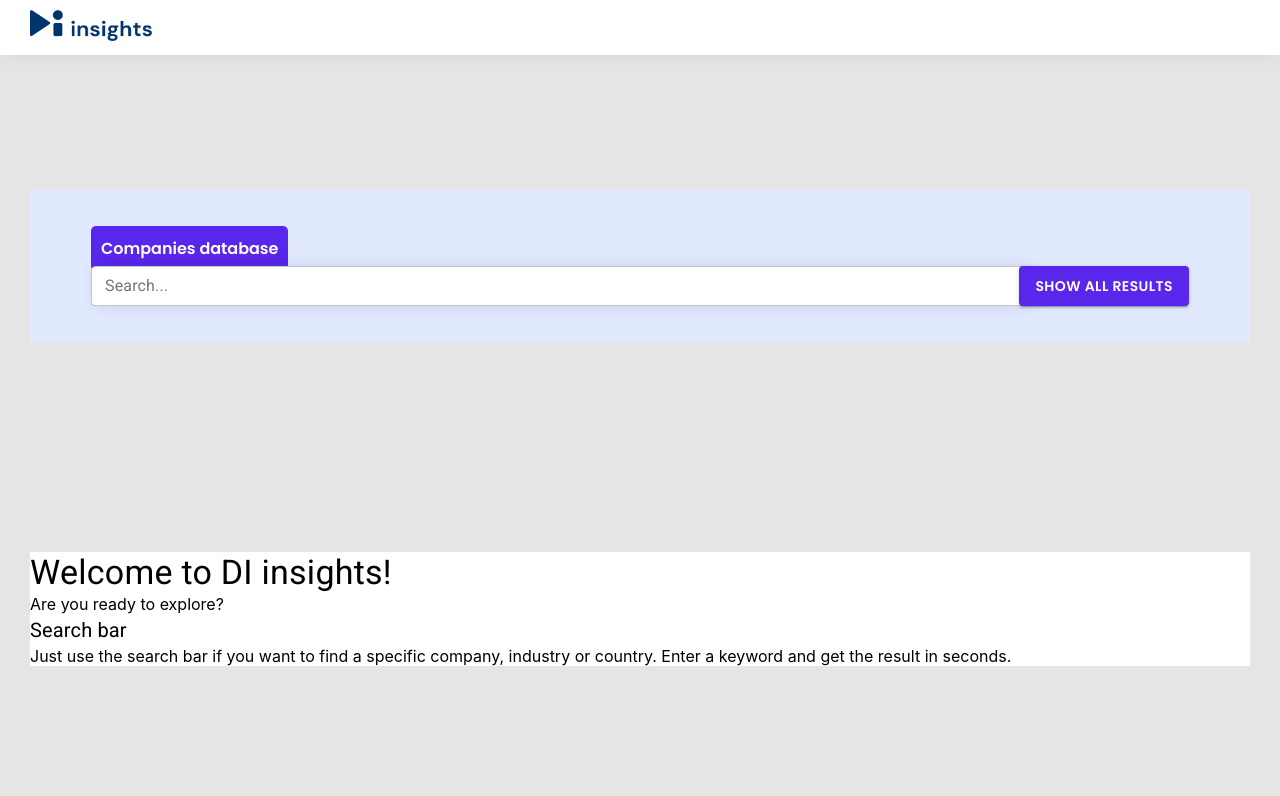
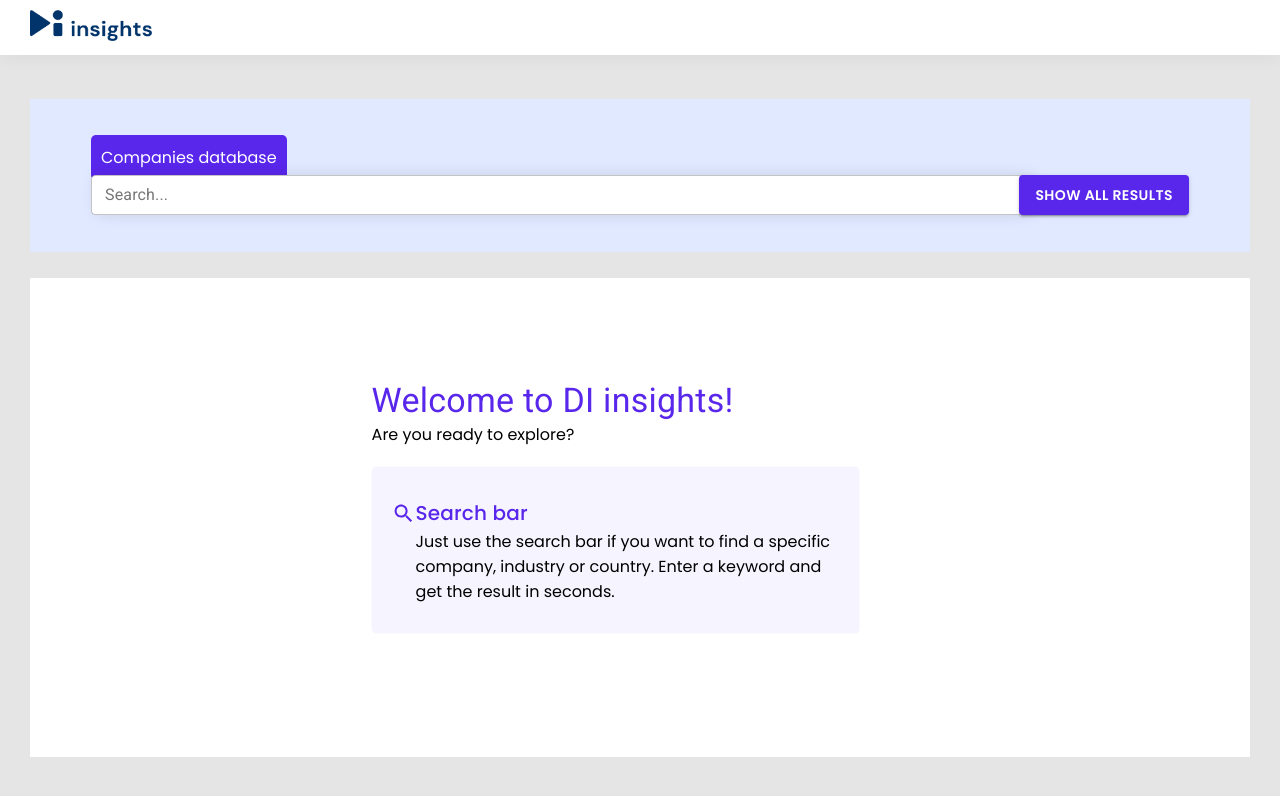
Before and after one commit to LawrenShin/insights_client, a React (Create React App) app in the folder client_frontend/: page /searchCompanies in a window 1280 px wide. Shown: the top 796 px of the page. Built offline with nearby package versions, Linux system fonts and the light colour scheme; sample sign-in values are in the browser's storage.

Commit message:
styles for searchSettings

```diff
--- a/client_frontend/public/index.html
+++ b/client_frontend/public/index.html
@@ -25,7 +25,7 @@
       Learn how to configure a non-root public URL by running `npm run build`.
     -->
     <link rel="preconnect" href="https://fonts.gstatic.com">
-    <link href="https://fonts.googleapis.com/css2?family=Poppins:wght@600&display=swap" rel="stylesheet">
+    <link href="https://fonts.googleapis.com/css2?family=Poppins:wght@100;200;300;400;500;600;700;800;900&display=swap" rel="stylesheet">
   </head>
   <body>
     <noscript>You need to enable JavaScript to run this app.</noscript>
--- a/client_frontend/src/components/searchSettings/index.tsx
+++ b/client_frontend/src/components/searchSettings/index.tsx
@@ -1,19 +1,20 @@
 import React from 'react';
-import useStyles from "../search/useStyles";
+import useStyles from "./useStyles";
 import {Typography} from "@material-ui/core";
+import {Search} from "@material-ui/icons";
 
 const SearchSettings  = () => {
   const styles = useStyles();
 
   return (
-    <div>
-      <div>
+    <div className={styles.container}>
+      <div className={styles.titlesContainer}>
         <Typography variant={'h4'}>Welcome to DI insights!</Typography>
         <span>Are you ready to explore?</span>
       </div>
-      <div>
-        <div>
-
+      <div className={styles.searchExplanation}>
+        <div className={styles.iconContainer}>
+          <Search />
         </div>
         <div>
           <Typography variant={'h6'}>Search bar</Typography>
--- a/client_frontend/src/components/searchSettings/useStyles.tsx
+++ b/client_frontend/src/components/searchSettings/useStyles.tsx
@@ -2,7 +2,34 @@ import {makeStyles} from "@material-ui/core";
 
 
 const useStyles = makeStyles({
-  container: {},
+  container: {
+    width: '40%',
+    transform: 'translate(70%, 40%)',
+    fontFamily: 'Poppins, sans-serif',
+    '& h6': {
+      fontFamily: 'Poppins, sans-serif',
+      color: '#5926EB',
+    },
+  },
+  titlesContainer: {
+    marginBottom: '20px',
+    '& > h4': {
+      color: '#5926EB',
+      fontWeight: 500,
+    },
+  },
+  iconContainer: {
+    color: '#5926EB',
+    '& svg': {
+      marginTop: '5px',
+    },
+  },
+  searchExplanation: {
+    display: 'flex',
+    background: 'rgba(35%, 15%, 92%, 5%)',
+    borderRadius: '5px',
+    padding: '30px 20px'
+  }
 });
 
 export default useStyles;
--- a/client_frontend/src/pages/searchCompanies/useStyles.tsx
+++ b/client_frontend/src/pages/searchCompanies/useStyles.tsx
@@ -20,5 +20,6 @@ export default makeStyles({
   },
   searchSettingsContainer: {
     background: '#fff',
+    minHeight: '70%',
   },
 });
```
